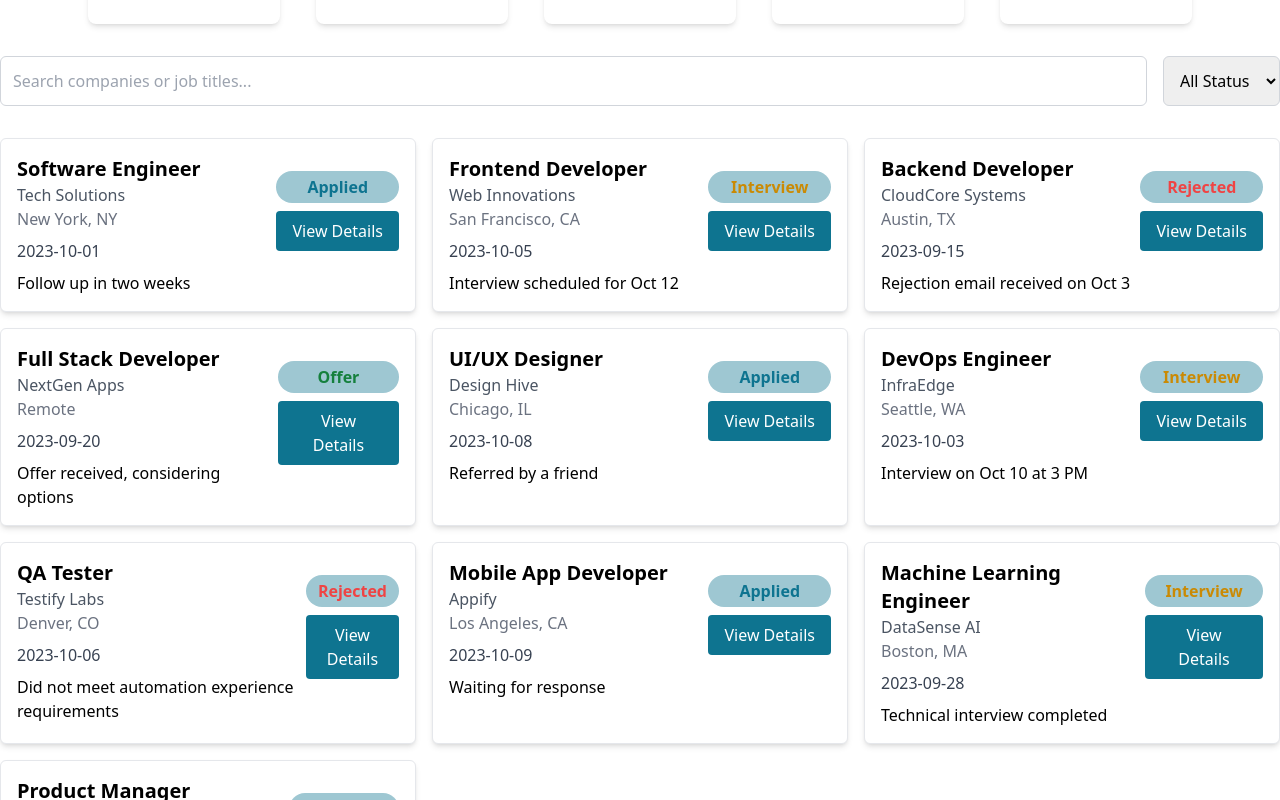
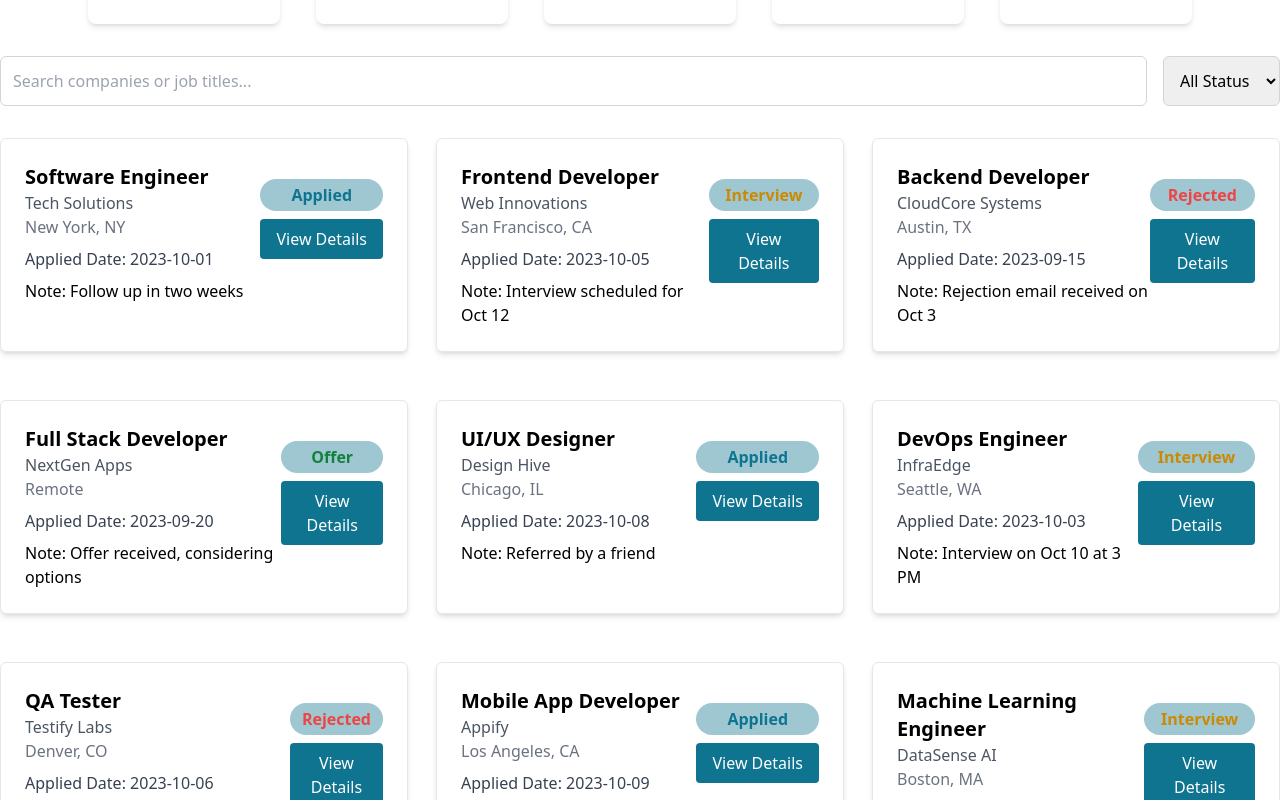
Before and after one commit to Nada-ibrahim12/Job-Application-Tracker-ReactJS, a React (Vite) app: page / in a window 1280 px wide. Shown: the part 340-1140 px from the top of the page. Built offline with nearby package versions, Linux system fonts and the light colour scheme.

Commit message:
enhanced design

```diff
--- a/src/components/JobCard.jsx
+++ b/src/components/JobCard.jsx
@@ -5,13 +5,13 @@ export class JobCard extends Component {
   render() {
     console.log('JobCard props:', this.props);
     return (
-      <div className="border p-4 rounded-md shadow-md flex flex-row justify-between bg-white hover:shadow-lg transition-shadow duration-200">
+      <div className="border p-6 rounded-md shadow-md flex flex-row justify-between bg-white hover:shadow-lg transition-shadow duration-200">
         <div>
           <h2 className="text-xl font-bold">{this.props.title}</h2>
           <p className="text-gray-600">{this.props.company}</p>
           <p className="text-gray-500">{this.props.location}</p>
-          <p className="mt-2 text-gray-700">{this.props.dateApplied}</p>
-          <p className="mt-2">{this.props.notes}</p>
+          <p className="mt-2 text-gray-700">Applied Date: {this.props.dateApplied}</p>
+          <p className="mt-2">Note: {this.props.notes}</p>
         </div>
         <div className="mt-4 flex flex-col text-center">
           <p
--- a/src/pages/Dashboard.jsx
+++ b/src/pages/Dashboard.jsx
@@ -32,7 +32,7 @@ export default function Dashboard() {
           <option value="rejected">Rejected</option>
         </select>
       </div>
-      <div className="jobs grid sm:grid-cols-2 md:grid-cols-2 lg:grid-cols-3 gap-4 mt-8">
+      <div className="jobs grid sm:grid-cols-2 md:grid-cols-2 lg:grid-cols-3 gap-7 gap-y-12 mt-8">
         {jobs.map((job) => (
           <JobCard
             key={job.id}
--- a/src/pages/JobDetails.jsx
+++ b/src/pages/JobDetails.jsx
@@ -16,9 +16,9 @@ export class JobDetails extends Component {
       <div>
         <h1 className="text-3xl font-bold m-8 text-center">Job Details</h1>
         <div className="container mx-auto shadow-xl shadow-cyan-700 rounded-lg p-6 w-1/2">
-          <div className="mb-6 flex flex-row items-center justify-between">
+          <div className="mb-6 w-full flex flex-row items-center justify-between shadow-cyan-700 shadow-inner p-4 rounded-lg">
             <h2 className="text-2xl font-bold mb-2">
-              Job Title: {job ? job.title : "Job Title Here"}
+              {job ? job.title : "Job Title Here"}
             </h2>
             <p
               className={`px-3 py-1 rounded-full bg-cyan-700 bg-opacity-50 font-bold ${
```
